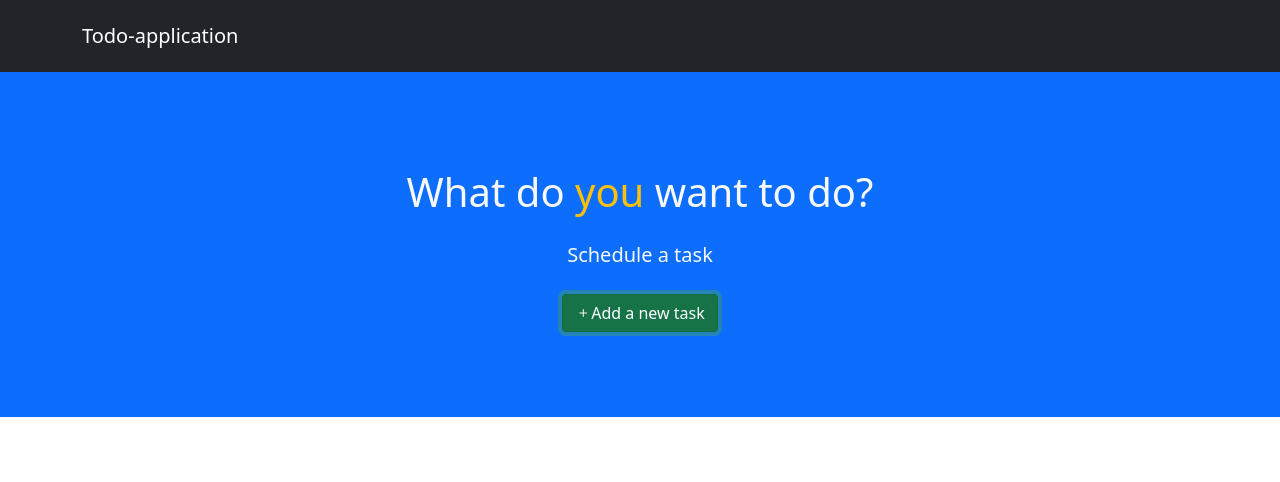
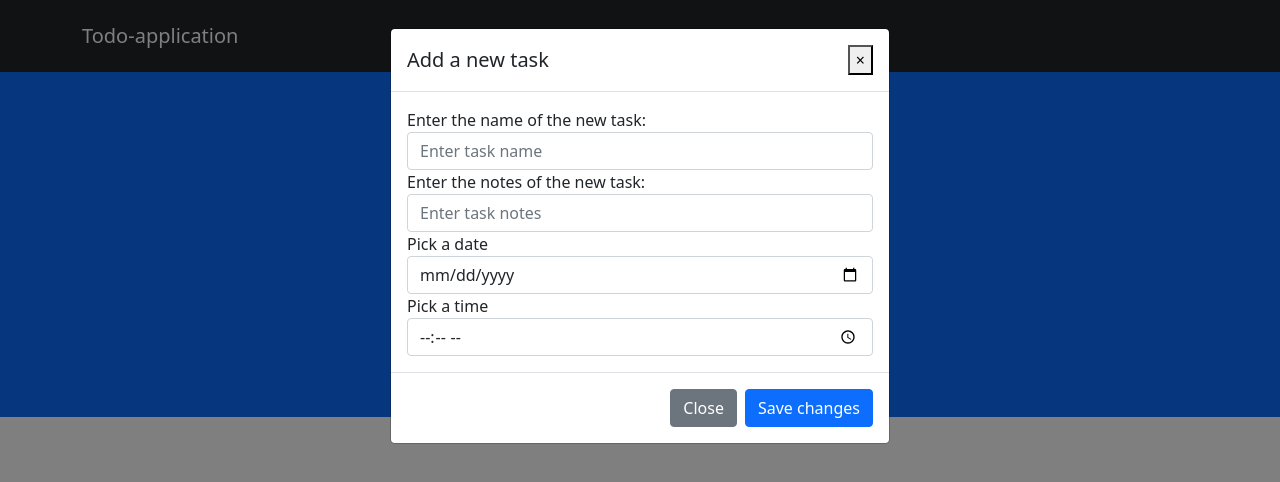
Before and after one commit to SI-Encoding/todo, a Vue app: page / in a window 1280 px wide. Both pictures are taken after a click on the button "Add a new task". Shown: the top 482 px of the page. Built offline with nearby package versions, Linux system fonts and the light colour scheme.

Commit message:
Added form

```diff
--- a/src/components/MainTask.vue
+++ b/src/components/MainTask.vue
@@ -13,9 +13,45 @@
                 What do <span class="text-warning">you</span> want to do?
             </h1>
             <p class="lead my-4">Schedule a task</p>
-            <button class="btn btn-success"><i class="bi bi-plus"></i>Add a new task</button>
+            <button class="btn btn-success" type="button" data-bs-toggle="modal" data-bs-target="#addTaskModal"><i class="bi bi-plus"></i>Add a new task</button>
         </div>
     </section>
+    <!-- Modal -->
+<div class="modal fade" id="addTaskModal" tabindex="-1" role="dialog" aria-labelledby="addTaskModalLabel" aria-hidden="true">
+  <div class="modal-dialog" role="document">
+    <div class="modal-content">
+      <div class="modal-header">
+        <h5 class="modal-title" id="addTaskModalLabel">Add a new task</h5>
+        <button type="button" class="close" data-bs-dismiss="modal" aria-label="Close">
+          <span aria-hidden="true">&times;</span>
+        </button>
+      </div>
+      <div class="modal-body">
+        <form  @submit.prevent="onSubmit">
+            <div class="form-group">
+                <label for="taskName">Enter the name of the new task:</label>
+                <input type="text" class="form-control" id="taskName" v-model="taskName" aria-describedby="taskNameHelp" placeholder="Enter task name" required>
+
+
+                <label for="taskNotes">Enter the notes of the new task:</label>
+                <input type="text" class="form-control" id="taskNotes" v-model="taskNote" aria-describedby="taskNotesHelp" placeholder="Enter task notes" required>
+
+
+                <label for="taskDate">Pick a date</label>
+                <input type="date" class="form-control" id="taskDate" v-model="taskDate" aria-describedby="taskDateHelp" placeholder="Choose a date" required>
+                <label for="taskTime">Pick a time</label>
+                <input type="time" class="form-control" id="taskTime" v-model="taskTime" aria-describedby="taskTimeHelp" placeholder="Choose a time" required>
+            </div>
+        </form>
+      </div>
+      <div class="modal-footer">
+        <button type="button" class="btn btn-secondary" data-bs-dismiss="modal">Close</button>
+        <button type="button" class="btn btn-primary" data-bs-dismiss="modal">Save changes</button>
+      </div>
+    </div>
+  </div>
+</div>
+
 </template>
 
 <script>
@@ -24,7 +60,19 @@ export default {
 //   props: {
 //     msg: String
 //   }
-name: 'MainTask'
+name: 'MainTask',
+data() {
+    return {
+        taskName: '',
+        taskNote: '',
+        taskDate: '',
+        taskTime: ''
+
+    }
+},
+methods: {
+
+}
 }
 
 </script>
```
